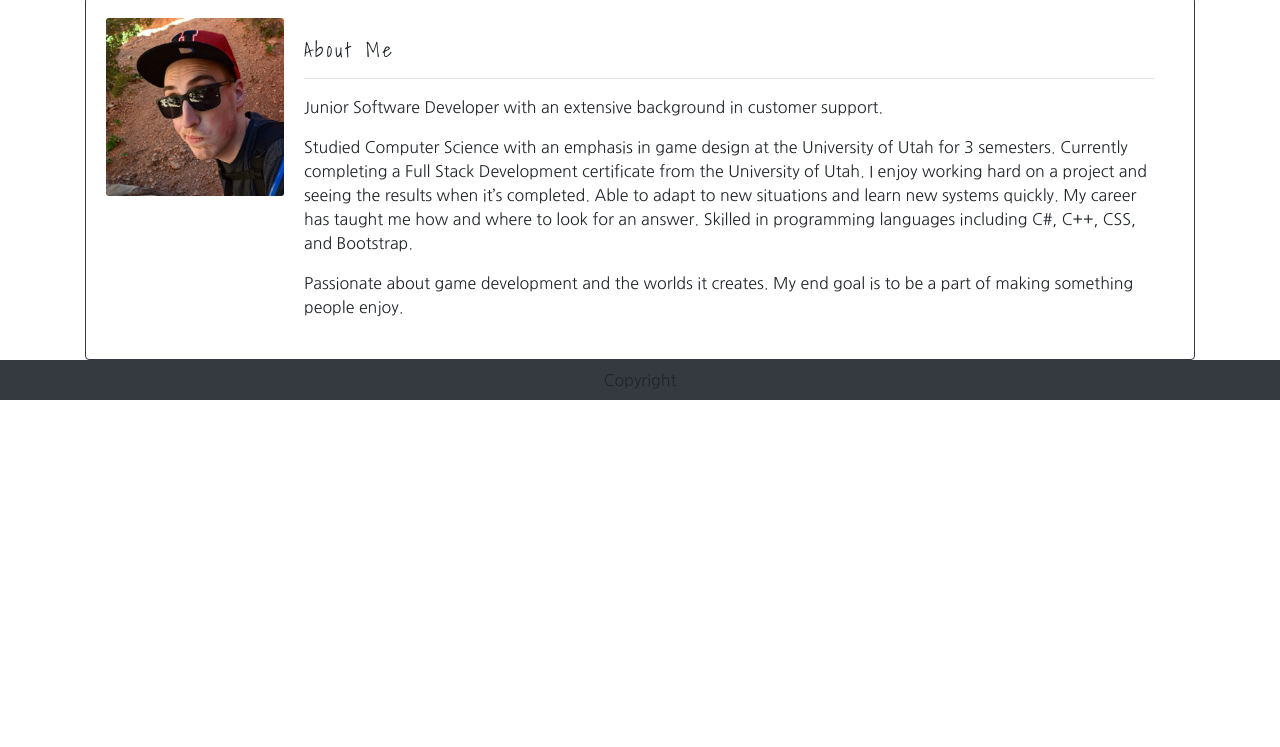
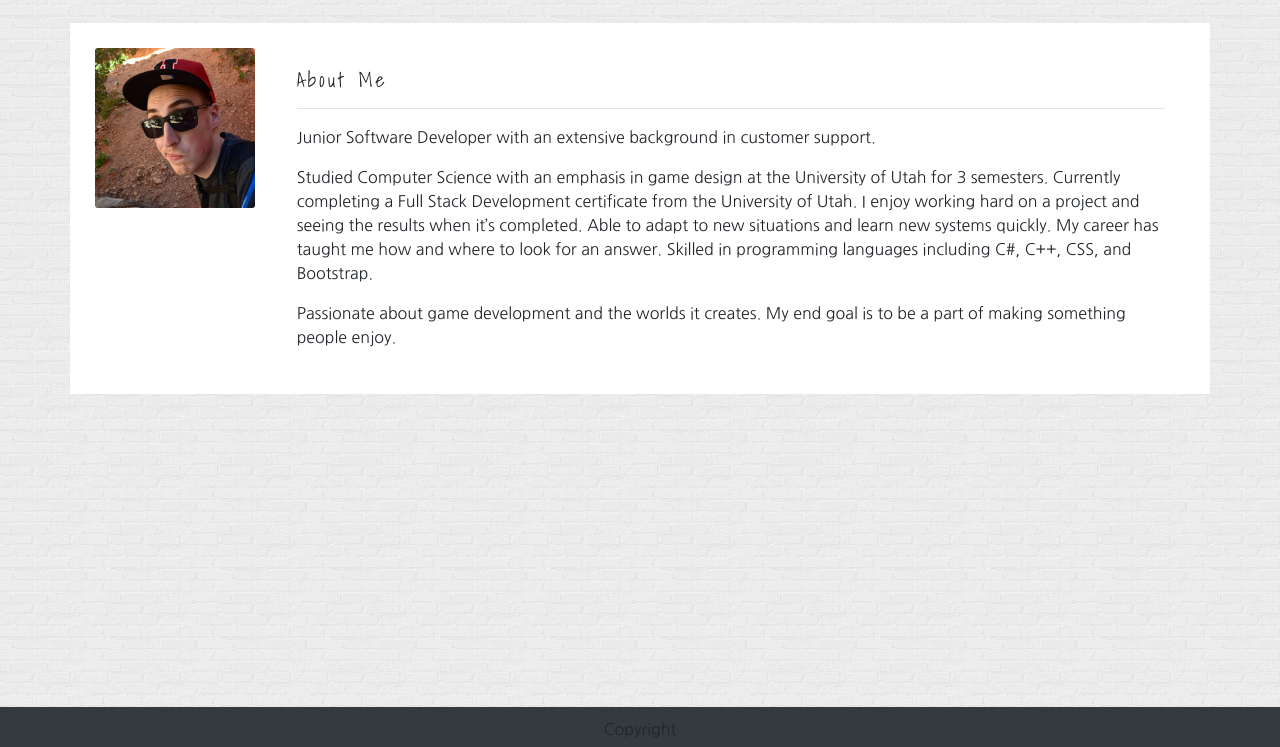
Before and after one commit to MagusConjurer/Bootstrap-Portfolio, a plain HTML site: page index.html in a window 1280 px wide. Shown: the part 53-800 px from the top of the page. Drawn offline with nearby package versions, Linux system fonts and the light colour scheme.

Commit message:
Made footer stick to bottom

```diff
--- a/assets/css/style.css
+++ b/assets/css/style.css
@@ -1,5 +1,13 @@
 body {
     font-family: "Nanum Gothic";
+    background: url(../images/brickwall/brickwall.png);
+}
+
+.content {
+    padding: 5px;
+    margin-top: 2%;
+    margin-bottom: 2%;
+    background-color: #ffffff;
 }
 
 .navbar, .card-title {
@@ -18,6 +26,12 @@ body {
 
 .card {
     padding: 20px;
+    border: none;
+}
+
+.photo {
+    max-height: 160px;
+    max-width: 160px;
 }
 
 .portfolio {
@@ -26,8 +40,9 @@ body {
     width: 50%;
 }
 
-.portfolio-container {
-    padding: 20px;
+.portfolio-row {
+    width:100%;
+    margin: 0px;
 }
 
 .card-img-overlay {
@@ -52,3 +67,12 @@ body {
 .portfolio-link:active {
     color:red;
 }
+
+footer {
+    position: fixed;
+    bottom: 0;
+    text-align: center;
+    width: 100%;
+    height: 40px;
+    padding-top: 10px;
+}
--- a/index.html
+++ b/index.html
@@ -34,11 +34,11 @@
                 </div>
             </div>
         </nav>
-        <div class="container">
-            <div class="card border-dark content">
+        <div class="container content">
+            <div class="card border-dark">
                 <div class="row no-gutters">
-                    <div class="col-md-2 photo">
-                        <img src="assets/images/cameron-photo.jpg" class="card-img" alt="Photo of me">
+                    <div class="col-md-2">
+                        <img src="assets/images/cameron-photo.jpg" class="card-img photo" alt="Photo of me">
                     </div>
                     <div class="col-md-10">
                         <div class="card-body">
@@ -52,12 +52,10 @@
                 </div>
             </div>
         </div>
-        <nav class="navbar-nav narbar-dark bg-dark">
+        <footer class="bg-dark">
             <div class="container">
-                <div class="navbar-nav text-center">
-                    <span class="navbar-text">Copyright</span>
-                </div>
+                <span>Copyright</span>
             </div>
-        </nav>
+        </footer>
     </body>
 </html>
```
Also changed, not shown: contact.html (+5 -7 lines), portfolio.html (+5 -7 lines).
